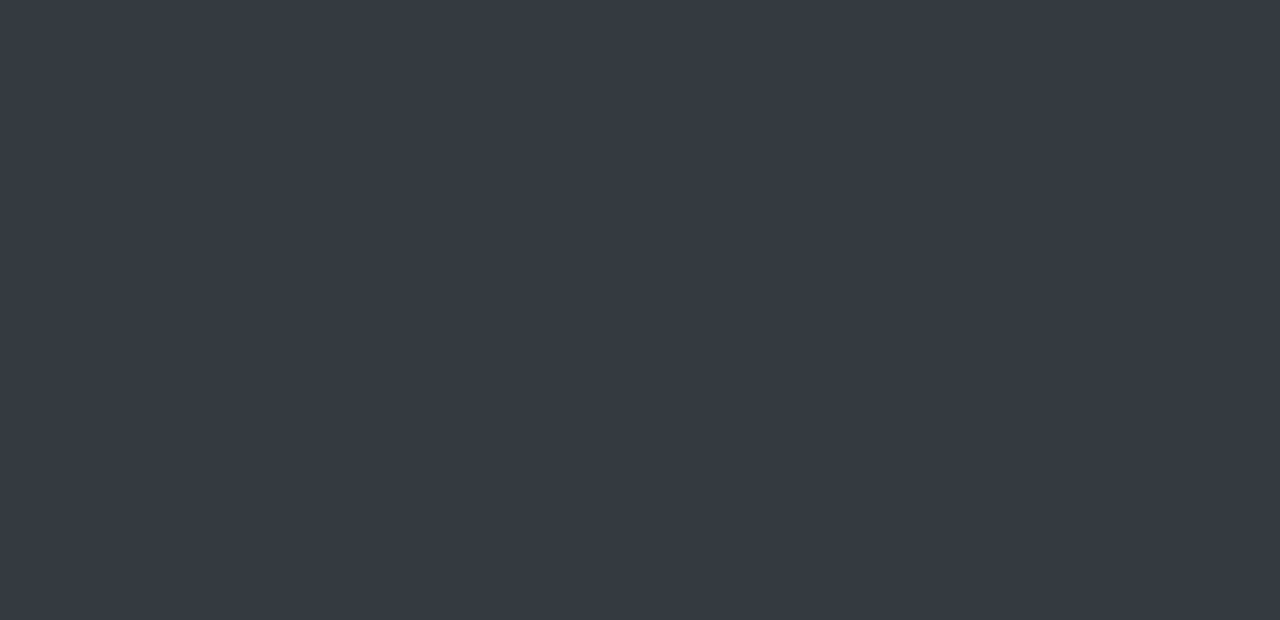
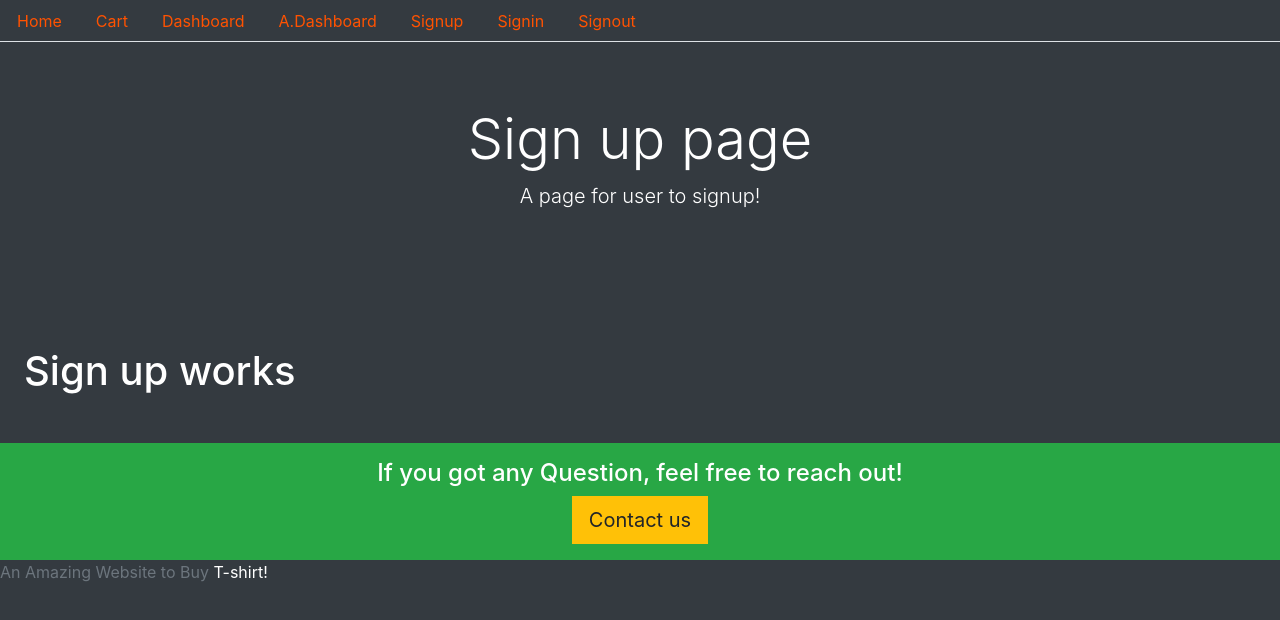
Before and after one commit to akshaydonhe12/T-shirt-Mern, a React (Create React App) app in the folder projfrontend/: page /signup in a window 1280 px wide. Shown: the top 620 px of the page. Built offline with nearby package versions, Linux system fonts and the light colour scheme.

Commit message:
createRoute_for_Signin_Signup

```diff
--- a/projfrontend/src/Routes.js
+++ b/projfrontend/src/Routes.js
@@ -1,12 +1,18 @@
 import React from "react";
 import { BrowserRouter, Switch, Route } from "react-router-dom";
 import Home from "./core/Home";
+import Signup from "./user/Signup";
+import Signin from "./user/Signin";
+
 
 const Routes = () => {
   return (
     <BrowserRouter>
       <Switch>
         <Route path="/" exact component={Home} />
+        <Route path="/signup" exact component={Signup} />
+        <Route path="/signin" exact component={Signin} />
+
       </Switch>
     </BrowserRouter>
   );
--- a/projfrontend/src/core/Home.js
+++ b/projfrontend/src/core/Home.js
@@ -6,7 +6,7 @@ import Base from "./Base";
 export default function Home() {
   console.log("API IS", API);
   return (
-    <Base title="Home Page">
+    <Base title="Home Page" description="Welcome to the T-shirt Store">
       <div className="row">
       <div className="col-4">
         <button className="btn btn-success">TEST</button>
--- a/projfrontend/src/core/Menu.js
+++ b/projfrontend/src/core/Menu.js
@@ -35,7 +35,7 @@ const Menu = ({history}) => (
                 </Link>
             </li>
             <li className="nav-item">
-                <Link style={currentTab(history, "/Signup")} className="nav-link" to="/Signnup">
+                <Link style={currentTab(history, "/Signup")} className="nav-link" to="/Signup">
                     Signup
                 </Link>
             </li>
--- a/projfrontend/src/user/Signin.js
+++ b/projfrontend/src/user/Signin.js
@@ -0,0 +1,15 @@
+import React, {usestate} from "react";
+import Base from "../core/Base";
+import {Link} from "react-router-dom";
+
+
+const Signin = () => {
+    return (
+        <Base title="Sign in page" description="A page for user to signin!">
+            <h1>Sign in works</h1>
+        </Base>
+    );
+};
+
+
+export default Signin;
--- a/projfrontend/src/user/Signup.js
+++ b/projfrontend/src/user/Signup.js
@@ -0,0 +1,15 @@
+import React, {usestate} from "react";
+import Base from "../core/Base";
+import {Link} from "react-router-dom";
+
+
+const Signup = () => {
+    return (
+        <Base title="Sign up page" description="A page for user to signup!">
+            <h1>Sign up works</h1>
+        </Base>
+    );
+};
+
+
+export default Signup;
```
